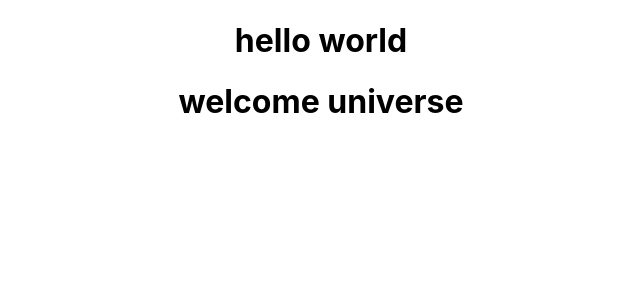
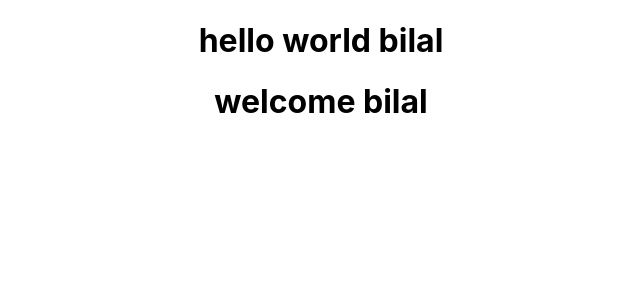
Before and after one commit to bilalahmad147/first_react_app, a React (Create React App) app: page / in a window 1280 px wide. Shown: the top 300 px of the page, without its empty margins (319-959 px from the left). Built offline with nearby package versions, Linux system fonts and the light colour scheme.

Commit message:
passing props

```diff
--- a/src/App.js
+++ b/src/App.js
@@ -6,8 +6,8 @@ import Welcome from './Components/Welcome';
 function App() {
   return (
     <div className="App">
-      <Hello />
-      <Welcome />
+      <Hello name="bilal" />
+      <Welcome name="bilal" />
     </div>
   );
 }
--- a/src/Components/Hello.js
+++ b/src/Components/Hello.js
@@ -1,10 +1,20 @@
 import React, { Component } from 'react'
 
 class Hello extends Component {
+
+    constructor(props) {
+        super(props)
+
+        this.state = {
+
+        }
+    }
+
+
     render() {
         return (
             <div>
-                <h1>hello world</h1>
+                <h1>hello world {this.props.name}</h1>
             </div>
         )
     }
--- a/src/Components/Welcome.js
+++ b/src/Components/Welcome.js
@@ -1,9 +1,9 @@
 import React from 'react'
 
-function Welcome() {
+function Welcome(props) {
     return (
         <div>
-            <h1>welcome universe</h1>
+            <h1>welcome {props.name} </h1>
         </div>
     )
 }
```
